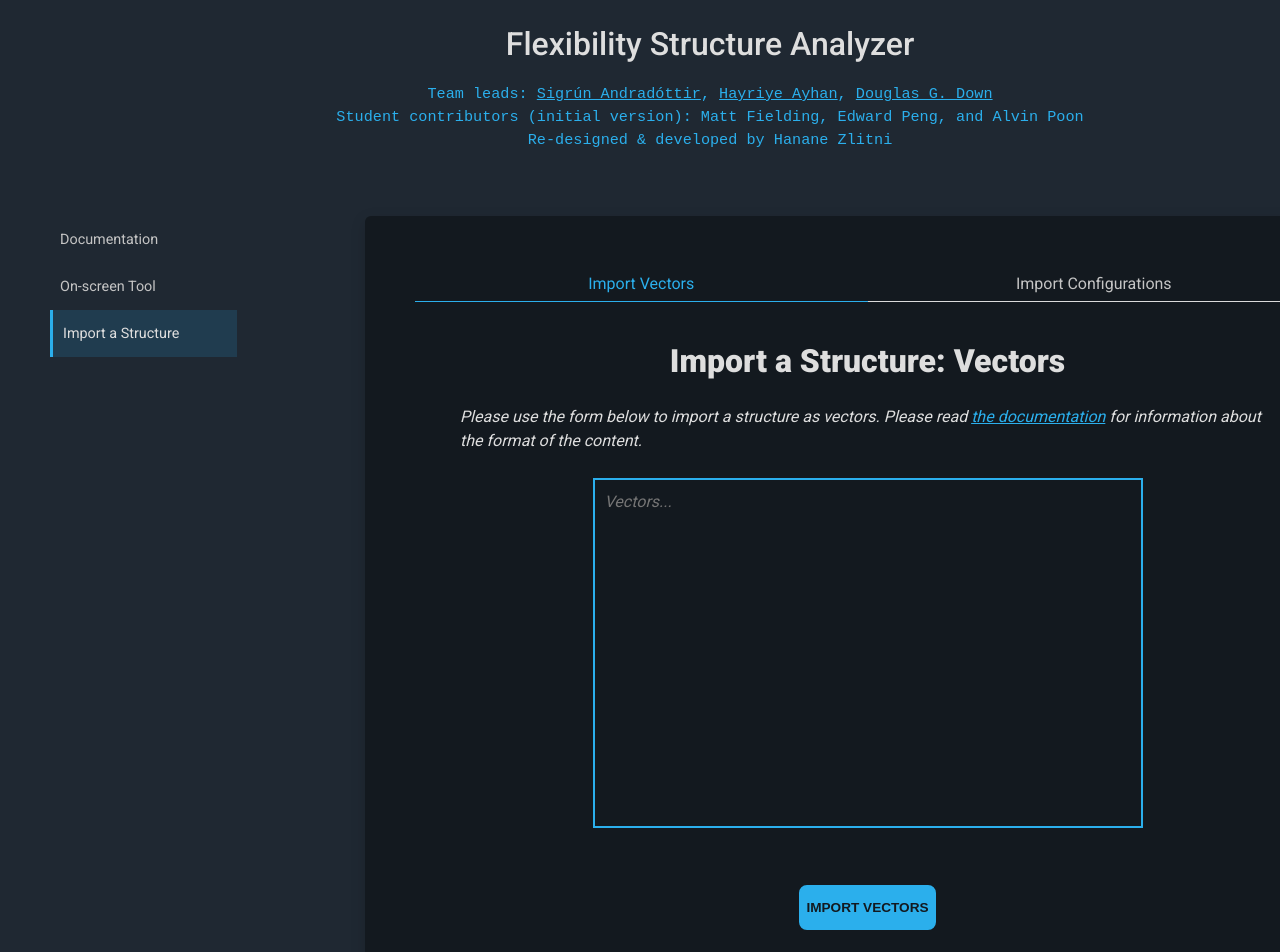
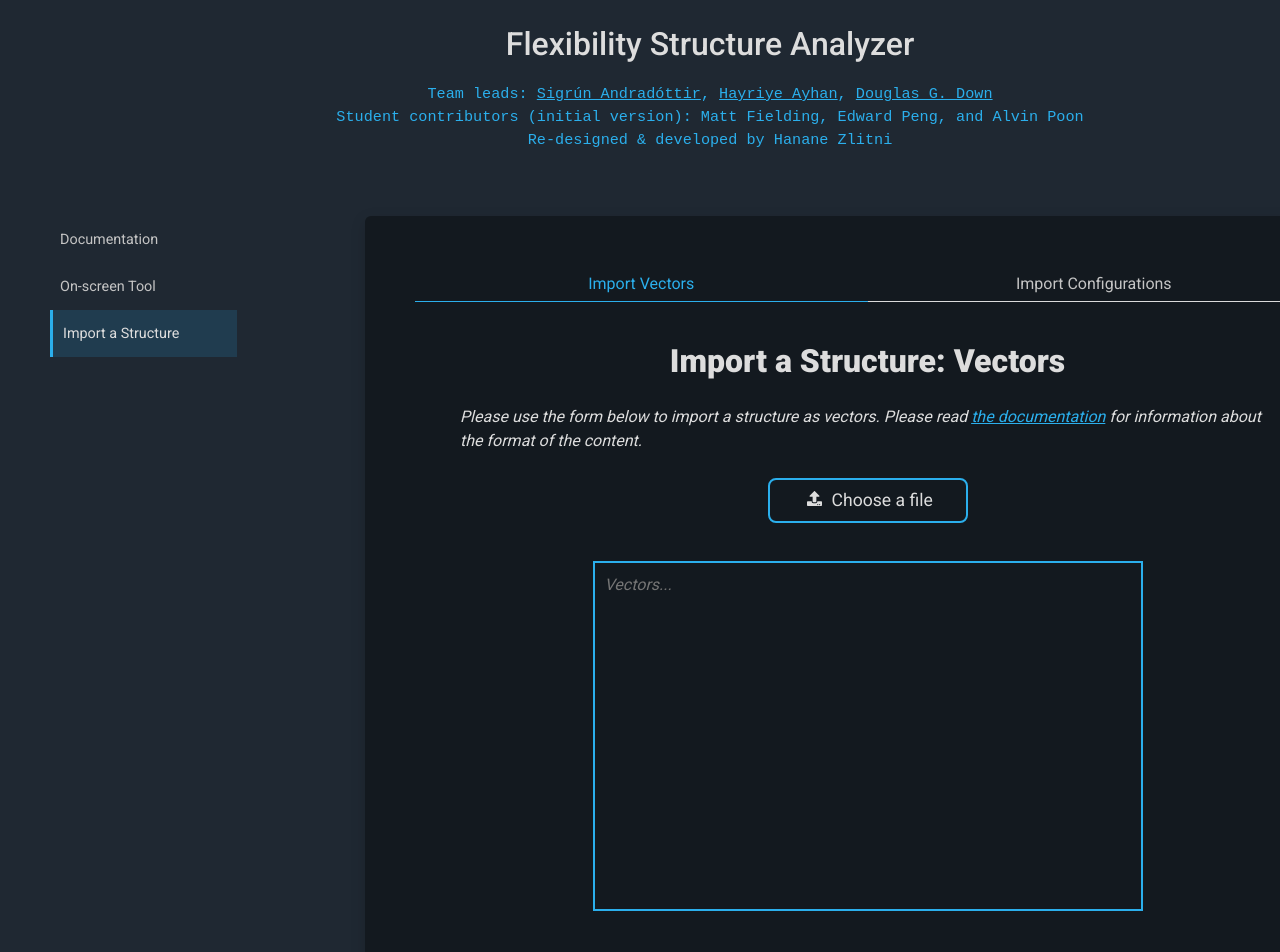
Before and after one commit to hananezlitni/flex-analyzer, a Nuxt app: page /import-tool in a window 1280 px wide. Shown: the top 952 px of the page. Built offline with nearby package versions, Linux system fonts and the light colour scheme.

Commit message:
Upload finally works 🎊

```diff
--- a/assets/scss/main.scss
+++ b/assets/scss/main.scss
@@ -8,4 +8,4 @@ $lightest-color2: hsl(214, 40%, 90%);
 $gray-color: hsl(0, 0%, 77%);
 $accent-color: #2bafec;
 $main-color: hsl(203, 100%, 27%);
-$font-color: hsl(0, 0%, 87%);
+$font-color: #dddddd;
--- a/layouts/default.vue
+++ b/layouts/default.vue
@@ -85,13 +85,12 @@
     margin: 5px;
     border-radius: 8px;
     font-size: 0.85em;
-    font-weight: 600;
     text-transform: uppercase;
     margin: 0 auto;
+    font-family: $roboto;
   }
   .button--action {
     color: $background-color--main;
-    font-weight: 600;
   }
   .primary {
     background-color: $accent-color;
@@ -105,6 +104,5 @@
     background-color: inherit;
     border: 2px solid $accent-color;
     color: $accent-color;
-    font-weight: 600;
   }
 </style>
--- a/pages/import-tool/index.vue
+++ b/pages/import-tool/index.vue
@@ -7,7 +7,15 @@
                     <p class="import__note"><i>Please use the form below to import a structure as vectors. Please read <a href="/">the documentation</a> for information about the format of the content.</i></p>
 
                     <form class="import__vectors-form" @submit="$event.preventDefault()">
-                        <textarea placeholder="Vectors..." class="import__vectors-form__textarea" />
+                        <input type="file" id="file-upload" class="import__vectors-form__input" @change="getCsv($event)" />
+                        <label for="file-upload" class="import__vectors-form__label">
+                            <svg xmlns="http://www.w3.org/2000/svg" width="25" height="15" viewBox="0 0 512 512"><path fill="#dddddd" d="M296 384h-80c-13.3 0-24-10.7-24-24V192h-87.7c-17.8 0-26.7-21.5-14.1-34.1L242.3 5.7c7.5-7.5 19.8-7.5 27.3 0l152.2 152.2c12.6 12.6 3.7 34.1-14.1 34.1H320v168c0 13.3-10.7 24-24 24zm216-8v112c0 13.3-10.7 24-24 24H24c-13.3 0-24-10.7-24-24V376c0-13.3 10.7-24 24-24h136v8c0 30.9 25.1 56 56 56h80c30.9 0 56-25.1 56-56v-8h136c13.3 0 24 10.7 24 24zm-124 88c0-11-9-20-20-20s-20 9-20 20 9 20 20 20 20-9 20-20zm64 0c0-11-9-20-20-20s-20 9-20 20 9 20 20 20 20-9 20-20z"/></svg>
+                            Choose a file
+                        </label>
+
+                        <br><br>
+
+                        <textarea placeholder="Vectors..." id="textArea" class="import__vectors-form__textarea" />
                         <br><br><br>
                         <input class="button button--action primary import__button" type="submit" value="Import Vectors" @click="loadVectors">
                     </form>
@@ -33,6 +41,7 @@
     import * as d3 from "d3";
     import Tab from '../../components/Tab';
     import Tabs from '../../components/Tabs';
+    //import getParsecsvdata from '../../services/file-upload'
 
     export default {
         name: 'ImportTool',
@@ -58,6 +67,26 @@
             },
             loadConfigurations() {
                 console.log("loadConfigurations clicked!")
+            },
+            getCsv(e) {
+                let input = document.getElementById('file-upload');
+                let textarea = document.getElementById('textArea');
+
+                if (input.files && input.files[0]) {
+                    var myFile = input.files[0];
+                    var reader = new FileReader();
+                    reader.readAsBinaryString(myFile)
+
+                    reader.onload = function (e) {
+                        let csvdata = e.target.result;
+                        let lines = csvdata.split('\n');
+                        for(var i = 0; i < lines.length;i++) {
+                            textarea.value += lines[i].replace(/['"]+/g, '')
+                        }
+
+                        console.log(textarea.value.split("\n").length)
+                    };
+                }
             }
         },
     }
@@ -97,4 +126,38 @@
     .import__button {
         align-self: center;
     }
+    .import__vectors-form__input {
+        width: 0.1px;
+        height: 0.1px;
+        opacity: 0;
+        overflow: hidden;
+        position: absolute;
+        z-index: -1;
+    }
+    .import__vectors-form__label {
+        width: 200px;
+        height: 45px;
+        border: 2px solid $accent-color;
+        border-radius: 8px;
+        align-self: center;
+        text-align: center;
+        padding: 0.55em 0;
+    }
+    .import__vectors-form__input + label {
+        font-family: $roboto;
+        font-size: 1.1em;
+        color: $font-color;
+        background-color: $background-color--main;
+        display: inline-block;
+    }
+    .import__vectors-form__input + label {
+	    cursor: pointer;
+    }
+    .import__vectors-form__input:focus + label {
+        outline: 1px dotted #000;
+        outline: -webkit-focus-ring-color auto 5px;
+    }
+    .import__vectors-form__input + label * {
+        pointer-events: none;
+    }
 </style>
--- /dev/null
+++ b/services/file-upload.js
@@ -0,0 +1,17 @@
+
+
+   /*------- Method for parse csv data and display --------------*/
+   function getParsecsvdata(data) {
+
+    let parsedata = [];
+
+    let newLinebrk = data.split("\n");
+    for(let i = 0; i < newLinebrk.length; i++) {
+
+        parsedata.push(newLinebrk[i].split(","))
+    }
+
+    //console.table(parsedata);
+}
+
+  export default getParsecsvdata;
```
